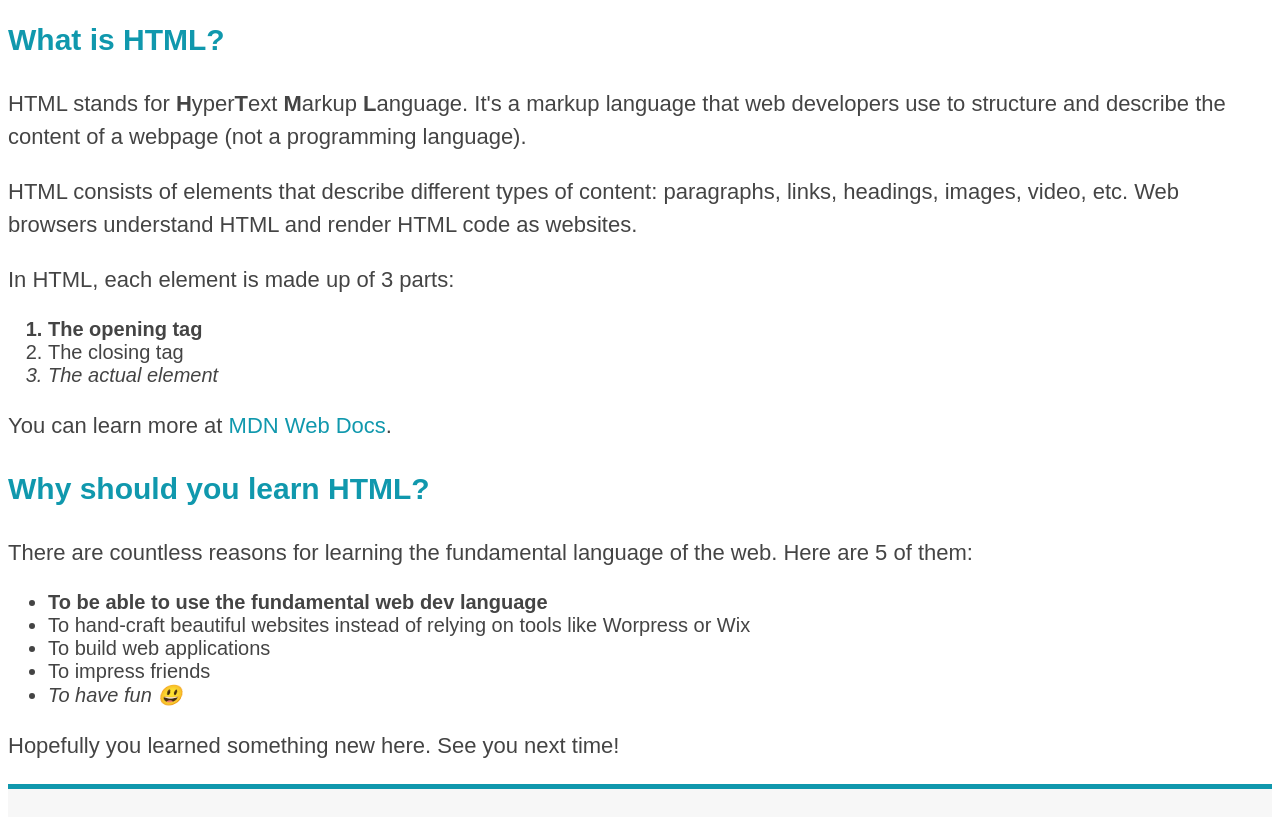
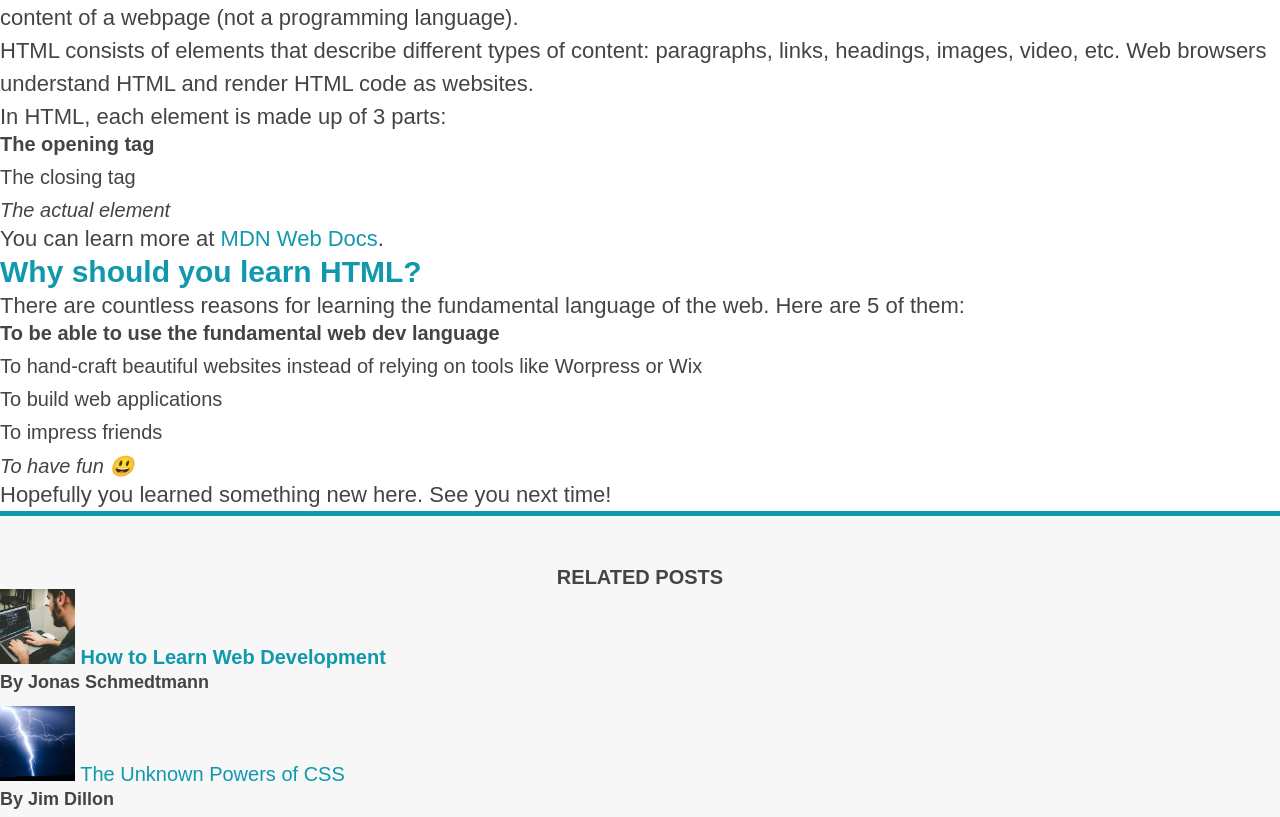
Before and after one commit to Ahmeddsamy/HTML-CSS-Fundamentals, a plain HTML site: page index.html in a window 1280 px wide. Shown: the part 684-1501 px from the top of the page. Drawn offline with Linux system fonts and the light colour scheme.

Commit message:
Update style.css

```diff
--- a/style.css
+++ b/style.css
@@ -1,7 +1,24 @@
+* {
+  padding: 0;
+  margin: 0;
+}
 body {
   color: #444;
   font-family: sans-serif;
   border-top: #1098ad 10px solid;
+}
+
+.main-header {
+  background-color: #f7f7f7;
+  padding: 20px 40px;
+  margin-bottom: 60px;
+}
+
+aside {
+  background-color: #f7f7f7;
+  border-top: 5px solid #1098ad;
+  border-bottom: 5px solid #1098ad;
+  padding: 50px 0;
 }
 
 h1,
@@ -17,6 +34,7 @@ h1 {
 
 h2 {
   font-size: 40px;
+  margin-bottom: 30px;
 }
 
 h3 {
@@ -35,8 +53,11 @@ p {
 
 li {
   font-size: 20px;
+  margin-bottom: 10px;
 }
-
+li:last-child {
+  margin-bottom: 0;
+}
 #author {
   font-style: italic;
   font-size: 18px;
@@ -52,17 +73,7 @@ li {
 }
 
 .list {
-  list-style: ;
-}
-
-.main-header {
-  background-color: #f7f7f7;
-}
-
-aside {
-  background-color: #f7f7f7;
-  border-top: 5px solid #1098ad;
-  border-bottom: 5px solid #1098ad;
+  list-style: none;
 }
 
 li:first-child {
```
